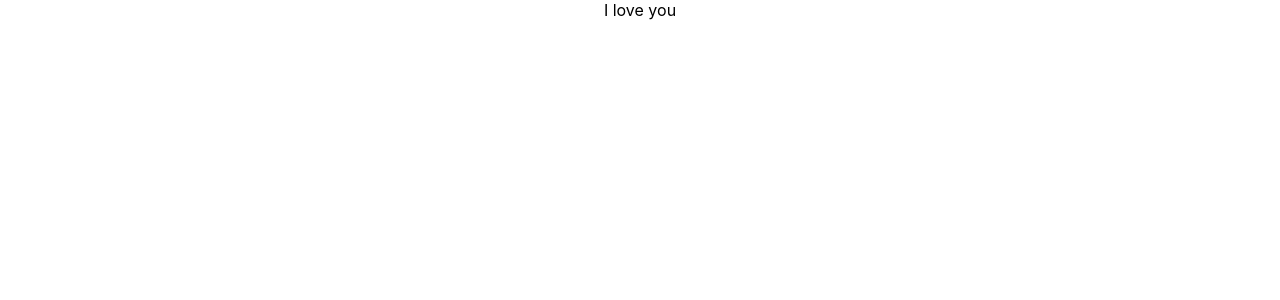
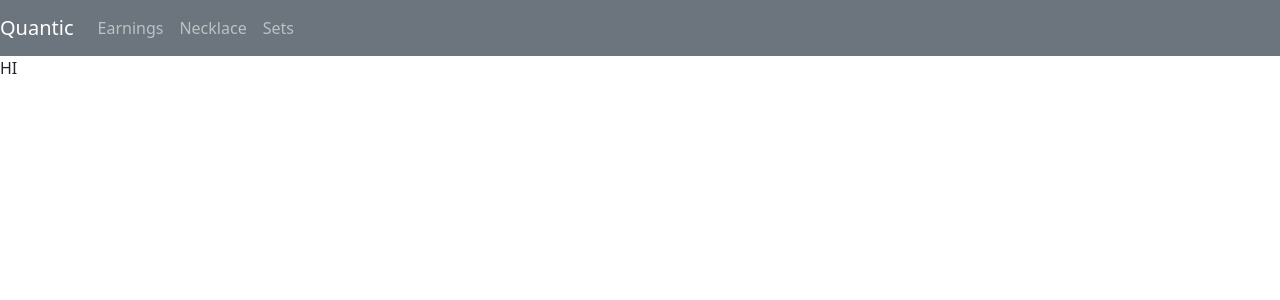
Before and after one commit to narendra539804/React_App_Jwellery_Website, a React (Create React App) app: page / in a window 1280 px wide. Shown: the top 300 px of the page. Built offline with nearby package versions, Linux system fonts and the light colour scheme.

Commit message:
Added navBar

```diff
--- a/package.json
+++ b/package.json
@@ -8,7 +8,9 @@
     "@testing-library/user-event": "^13.5.0",
     "bootstrap": "^5.1.3",
     "react": "^17.0.2",
+    "react-bootstrap": "^2.0.4",
     "react-dom": "^17.0.2",
+    "react-router-dom": "^6.2.1",
     "react-scripts": "5.0.0",
     "web-vitals": "^2.1.2"
   },
--- a/public/index.html
+++ b/public/index.html
@@ -10,34 +10,18 @@
       content="Web site created using create-react-app"
     />
     <link rel="apple-touch-icon" href="%PUBLIC_URL%/logo192.png" />
-    <!--
-      manifest.json provides metadata used when your web app is installed on a
-      user's mobile device or desktop. See https://developers.google.com/web/fundamentals/web-app-manifest/
-    -->
+
     <link rel="manifest" href="%PUBLIC_URL%/manifest.json" />
-    <!--
-      Notice the use of %PUBLIC_URL% in the tags above.
-      It will be replaced with the URL of the `public` folder during the build.
-      Only files inside the `public` folder can be referenced from the HTML.
-
-      Unlike "/favicon.ico" or "favicon.ico", "%PUBLIC_URL%/favicon.ico" will
-      work correctly both with client-side routing and a non-root public URL.
-      Learn how to configure a non-root public URL by running `npm run build`.
-    -->
+    <link
+      rel="stylesheet"
+      href="https://cdn.jsdelivr.net/npm/bootstrap@5.1.3/dist/css/bootstrap.min.css"
+      integrity="sha384-1BmE4kWBq78iYhFldvKuhfTAU6auU8tT94WrHftjDbrCEXSU1oBoqyl2QvZ6jIW3"
+      crossorigin="anonymous"
+    />
     <title>React App</title>
   </head>
   <body>
     <noscript>You need to enable JavaScript to run this app.</noscript>
     <div id="root"></div>
-    <!--
-      This HTML file is a template.
-      If you open it directly in the browser, you will see an empty page.
-
-      You can add webfonts, meta tags, or analytics to this file.
-      The build step will place the bundled scripts into the <body> tag.
-
-      To begin the development, run `npm start` or `yarn start`.
-      To create a production bundle, use `npm run build` or `yarn build`.
-    -->
   </body>
 </html>
--- a/src/App.css
+++ /dev/null
@@ -1,38 +0,0 @@
-.App {
-  text-align: center;
-}
-
-.App-logo {
-  height: 40vmin;
-  pointer-events: none;
-}
-
-@media (prefers-reduced-motion: no-preference) {
-  .App-logo {
-    animation: App-logo-spin infinite 20s linear;
-  }
-}
-
-.App-header {
-  background-color: #282c34;
-  min-height: 100vh;
-  display: flex;
-  flex-direction: column;
-  align-items: center;
-  justify-content: center;
-  font-size: calc(10px + 2vmin);
-  color: white;
-}
-
-.App-link {
-  color: #61dafb;
-}
-
-@keyframes App-logo-spin {
-  from {
-    transform: rotate(0deg);
-  }
-  to {
-    transform: rotate(360deg);
-  }
-}
--- a/src/App.js
+++ b/src/App.js
@@ -1,7 +1,12 @@
-import "./App.css";
-
-function App() {
-  return <div className="App">I love you</div>;
-}
+import React from "react";
+import Navbar from "./components/Navbar";
+const App = () => {
+  return (
+    <div>
+      <Navbar />
+      HI
+    </div>
+  );
+};
 
 export default App;
--- /dev/null
+++ b/src/components/Navbar.js
@@ -0,0 +1,34 @@
+import React from "react";
+import * as ReactBootStrap from "react-bootstrap";
+
+const Navbar = () => {
+  return (
+    <div className="App">
+      <ReactBootStrap.Navbar
+        collapseOnSelect
+        expand="sm"
+        bg="secondary"
+        variant="dark"
+      >
+        <ReactBootStrap.Navbar.Brand href="#home">
+          Quantic
+        </ReactBootStrap.Navbar.Brand>
+        <ReactBootStrap.Navbar.Toggle aria-controls="responsive-navbar-nav" />
+        <ReactBootStrap.Navbar.Collapse id="responsive-navbar-nav">
+          <ReactBootStrap.Nav className="mr-auto">
+            <ReactBootStrap.Nav.Link href="#Earnings">
+              Earnings
+            </ReactBootStrap.Nav.Link>
+
+            <ReactBootStrap.Nav.Link href="#necklace">
+              Necklace
+            </ReactBootStrap.Nav.Link>
+            <ReactBootStrap.Nav.Link href="#sets">Sets</ReactBootStrap.Nav.Link>
+          </ReactBootStrap.Nav>
+        </ReactBootStrap.Navbar.Collapse>
+      </ReactBootStrap.Navbar>
+    </div>
+  );
+};
+
+export default Navbar;
--- a/src/index.js
+++ b/src/index.js
@@ -3,9 +3,6 @@ import ReactDOM from "react-dom";
 import "./index.css";
 import App from "./App";
 
-ReactDOM.render(
-  <React.StrictMode>
-    <App />
-  </React.StrictMode>,
-  document.getElementById("root")
-);
+import "bootstrap/dist/css/bootstrap.min.css";
+
+ReactDOM.render(<App />, document.getElementById("root"));
```
Also changed, not shown: src/logo.svg (added), 1 other file (tests, documents, lock files or other folders).
